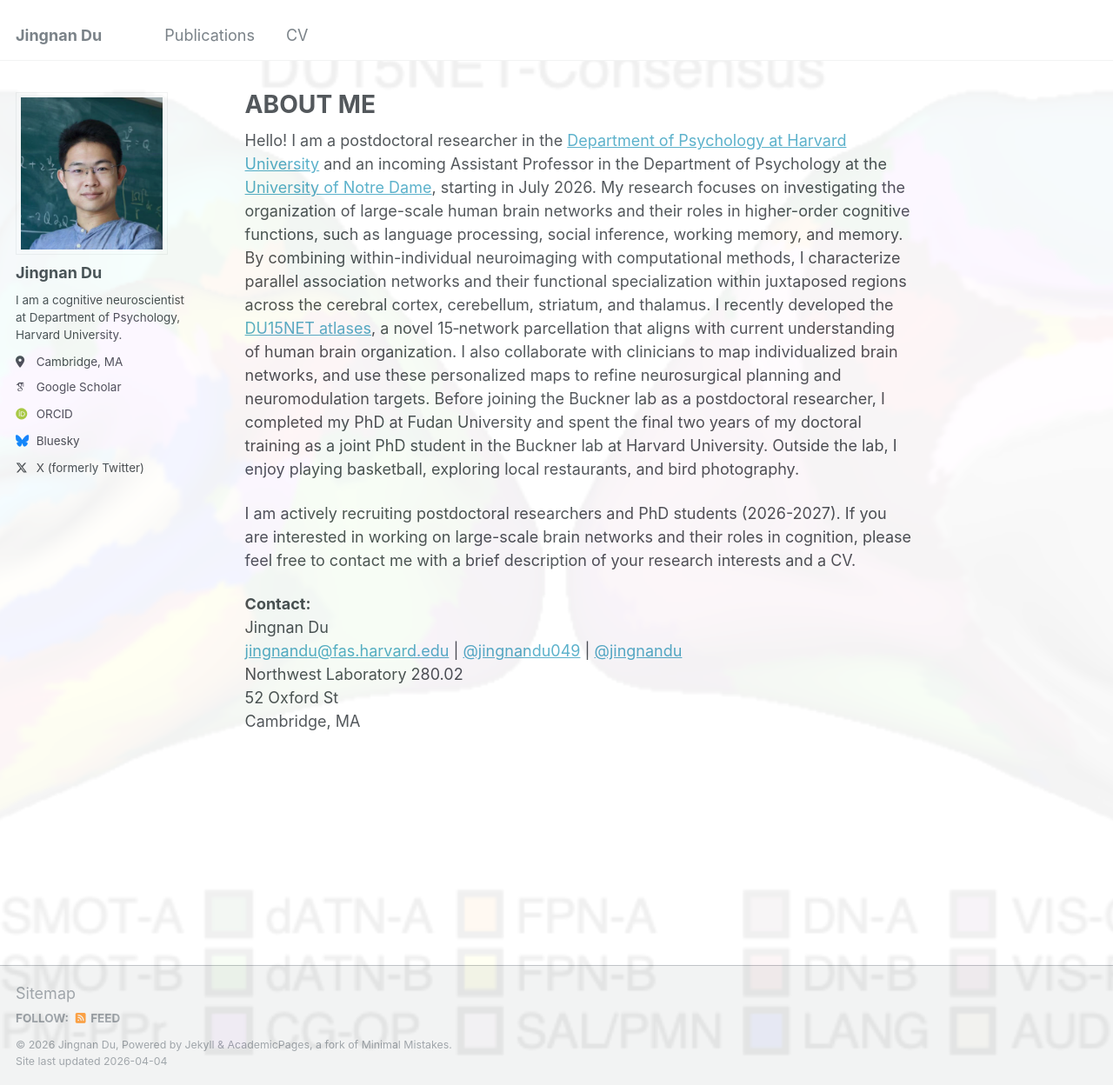
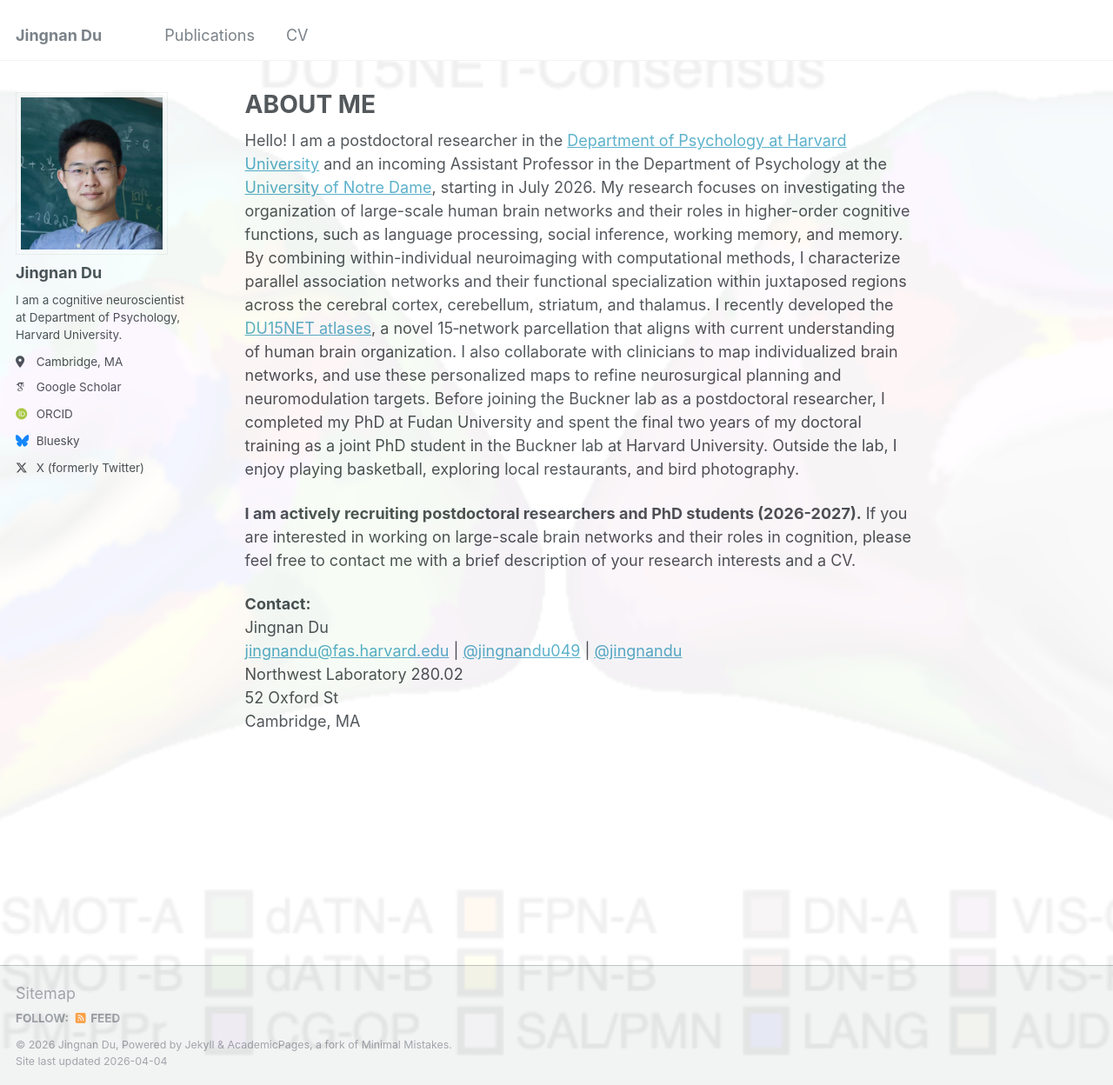
Before and after one commit to jingnandu93/jingnandu93.github.io, a Jekyll site: the page built from _pages/about.md, in a window 1280 px wide and 1248 px high. Shown: the whole window at 87% size. Built offline with Jekyll 4.4.1, drawn with Linux system fonts in a browser that asks for light colours; some web fonts are replaced.

Commit message:
Update about.md

```diff
--- a/_pages/about.md
+++ b/_pages/about.md
@@ -29,7 +29,7 @@ redirect_from:
 
  Hello! I am a postdoctoral researcher in the [Department of Psychology at Harvard University](https://bucknerlab.fas.harvard.edu/people/jingnan-du) and an incoming Assistant Professor in the Department of Psychology at the [University of Notre Dame](https://psychology.nd.edu/people/faculty/jingnan-du/), starting in July 2026. My research focuses on investigating the organization of large-scale human brain networks and their roles in higher-order cognitive functions, such as language processing, social inference, working memory, and memory. By combining within-individual neuroimaging with computational methods, I characterize parallel association networks and their functional specialization within juxtaposed regions across the cerebral cortex, cerebellum, striatum, and thalamus. I recently developed the [DU15NET atlases](https://freesurfer.net/fswiki/CorticalParcellation_DU15NET), a novel 15‑network parcellation that aligns with current understanding of human brain organization. I also collaborate with clinicians to map individualized brain networks, and use these personalized maps to refine neurosurgical planning and neuromodulation targets. Before joining the Buckner lab as a postdoctoral researcher, I completed my PhD at Fudan University and spent the final two years of my doctoral training as a joint PhD student in the Buckner lab at Harvard University. Outside the lab, I enjoy playing basketball, exploring local restaurants, and bird photography.
 
- I am actively recruiting postdoctoral researchers and PhD students (2026-2027). If you are interested in working on large-scale brain networks and their roles in cognition, please feel free to contact me with a brief description of your research interests and a CV.
+ **I am actively recruiting postdoctoral researchers and PhD students (2026-2027).** If you are interested in working on large-scale brain networks and their roles in cognition, please feel free to contact me with a brief description of your research interests and a CV.
 
 **Contact:**
 Jingnan Du
```
